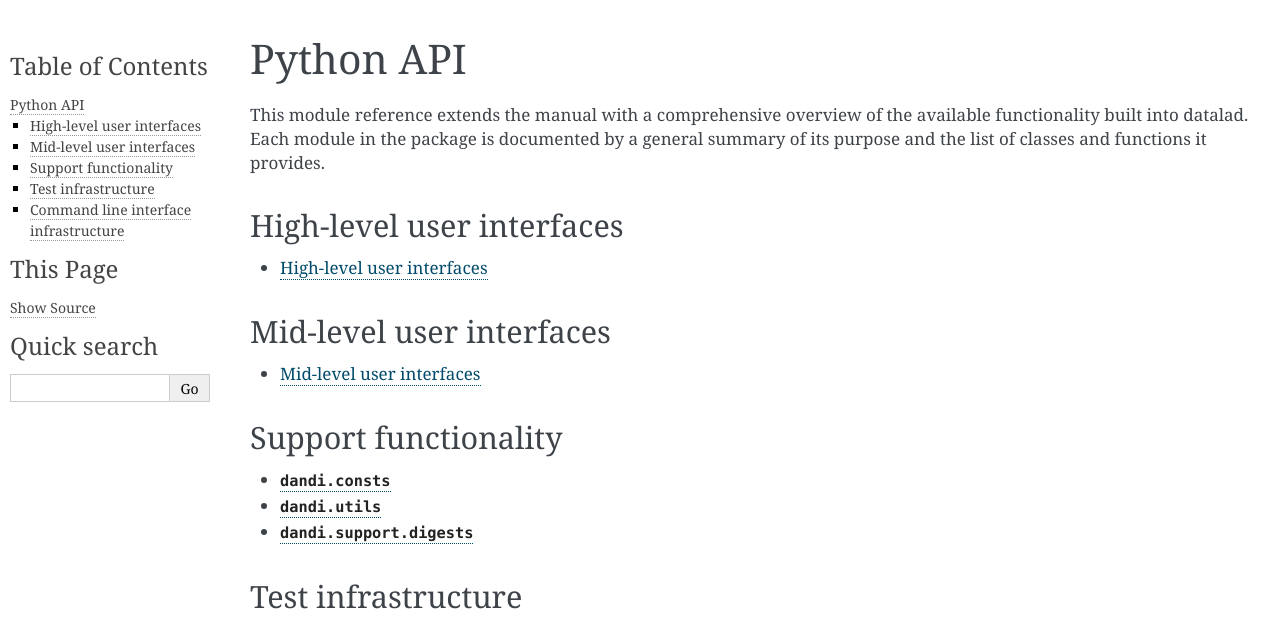
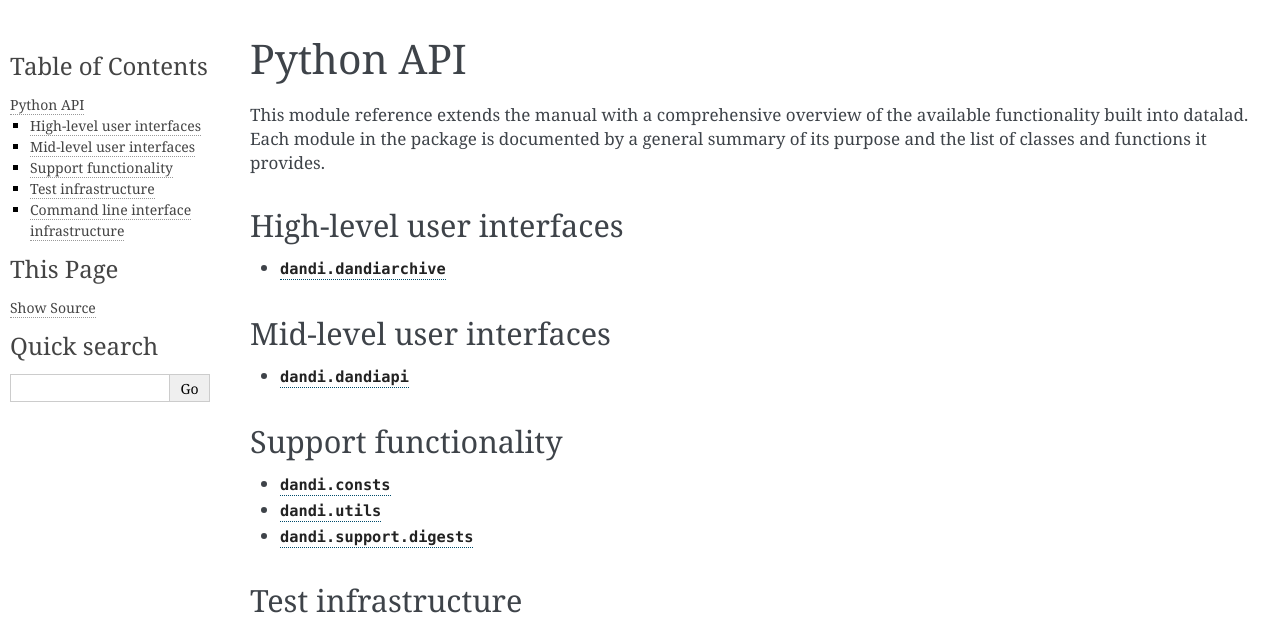
Before and after one commit to dandi/dandi-cli, a Sphinx documentation site: the page built from docs/source/modref/index.rst, in a window 1280 px wide. Shown: the top 627 px of the page. Built offline with Sphinx 7.4.7, drawn with Linux system fonts in a browser that asks for light colours; grey boxes are pictures that could not be loaded.

Commit message:
Title the module docs with the names of the modules

```diff
--- a/docs/source/modref/dandiapi.rst
+++ b/docs/source/modref/dandiapi.rst
@@ -1,5 +1,5 @@
-Mid-level user interfaces
-=========================
+``dandi.dandiapi``
+==================
 
 .. automodule:: dandi.dandiapi
 
--- a/docs/source/modref/dandiarchive.rst
+++ b/docs/source/modref/dandiarchive.rst
@@ -1,7 +1,7 @@
 .. currentmodule:: dandi.dandiarchive
 
-High-level user interfaces
-==========================
+``dandi.dandiarchive``
+======================
 
 .. autofunction:: navigate_url
 .. autofunction:: parse_dandi_url
```
